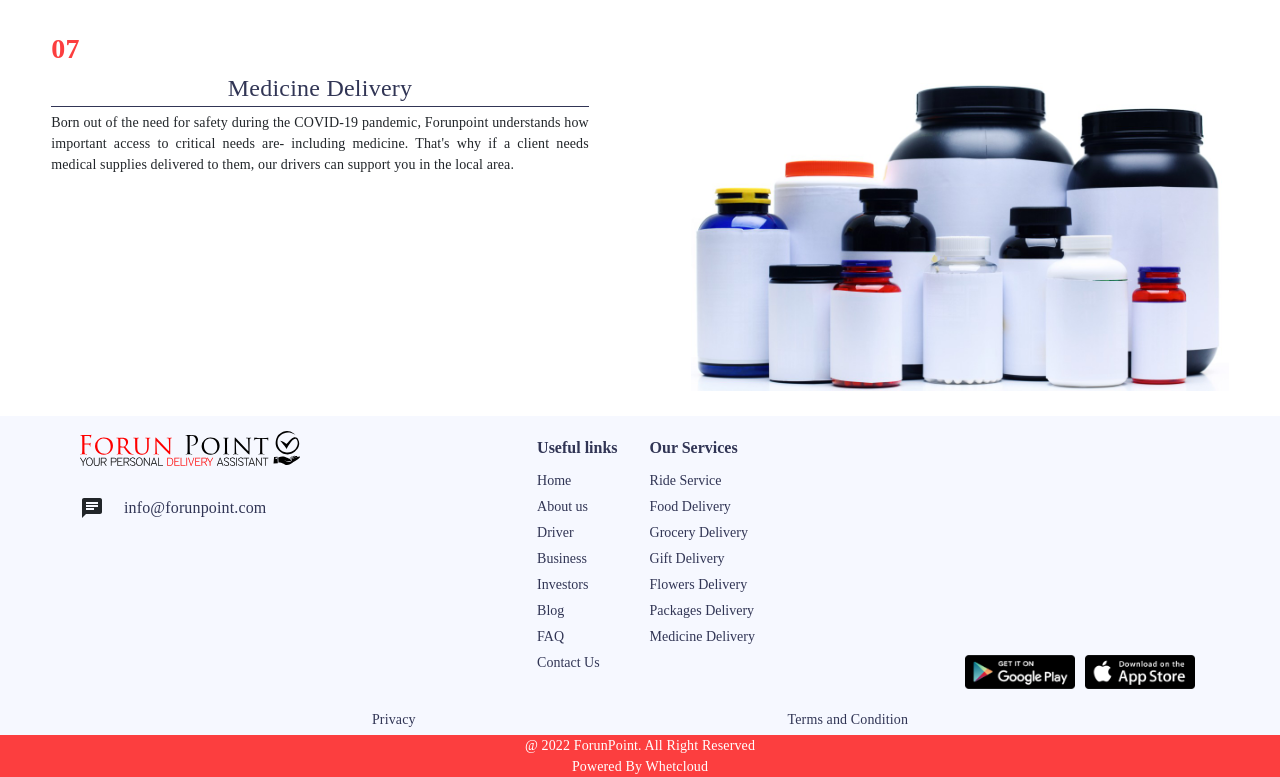
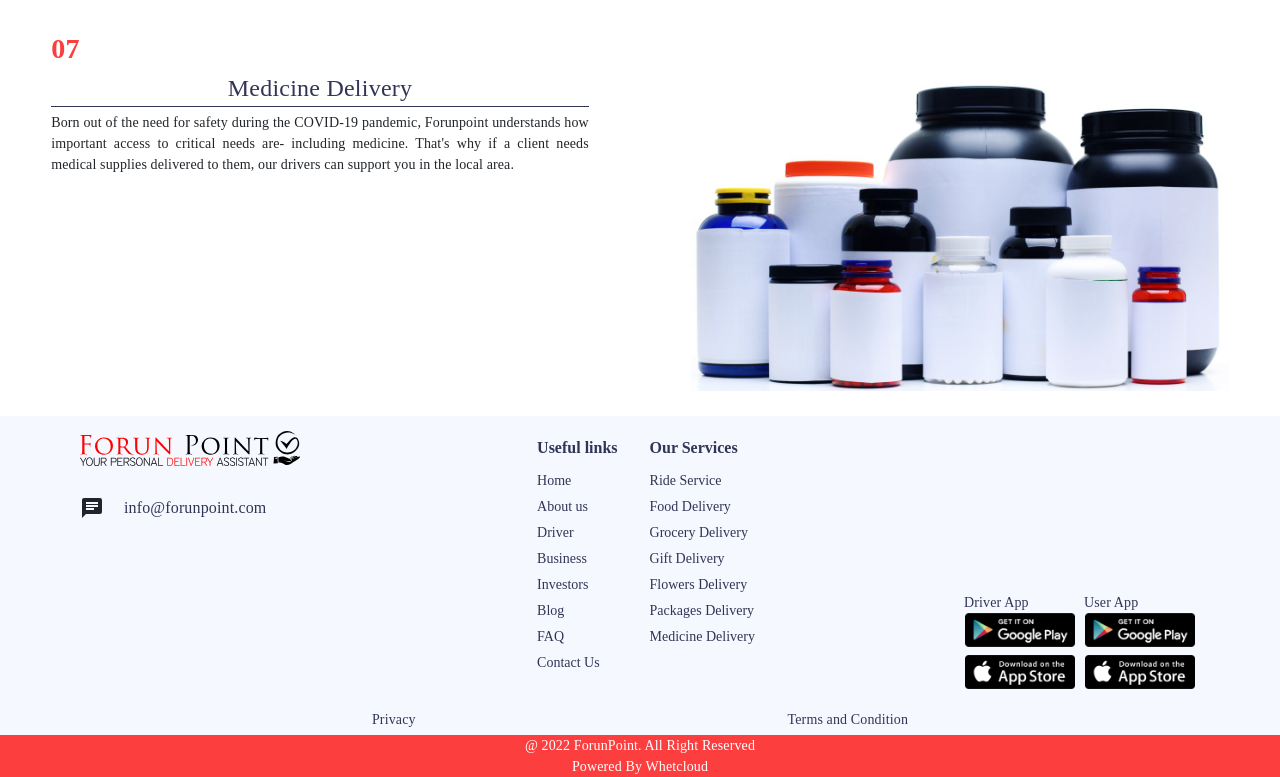
Before and after one commit to reazAshrafWhetcloud/ForunPointWebsite, a React (Create React App) app: page /service in a window 1280 px wide. Shown: the part 2559-3336 px from the top of the page. Built offline with nearby package versions, Linux system fonts and the light colour scheme.

Commit message:
links updates for user and driver apps

```diff
--- a/src/components/Footer.js
+++ b/src/components/Footer.js
@@ -2,7 +2,7 @@ import { Typography } from "@mui/material";
 import { Box } from "@mui/system";
 import ChatIcon from "@mui/icons-material/Chat";
 import { useNavigate } from "react-router-dom";
-import { HashLink as Link } from 'react-router-hash-link';
+import { HashLink as Link } from "react-router-hash-link";
 
 const Footer = () => {
   const navigate = useNavigate();
@@ -107,19 +107,71 @@ const Footer = () => {
           </ul>
         </Box>
         <Box className="footer-app">
-          <Box className="footer-download-box">
+          <Box>
+            <Typography className="text-color global-text global-font-family ms-1">
+              Driver App
+            </Typography>
+            <Box className="footer-download-box mb-2">
+              <a
+                className="li-c"
+                href="https://play.google.com/store/apps/details?id=com.whetcloud.forunpoint.driver"
+                target="_blank"
+                rel="noreferrer"
+              >
                 <img
                   width="110"
                   src="images/badge/play-store.png"
                   alt="play store icon"
                 />
+              </a>
             </Box>
             <Box className="footer-download-box">
+              <a
+                className="li-c"
+                href="https://apps.apple.com/us/app/forunpoint-driver/id1630196763"
+                target="_blank"
+                rel="noreferrer"
+              >
                 <img
                   width="110"
                   src="images/badge/app-store.png"
                   alt="app store icon"
                 />
+              </a>
+            </Box>
+          </Box>
+          <Box>
+            <Typography className="text-color global-text global-font-family ms-1">
+              User App
+            </Typography>
+            <Box className="footer-download-box mb-2">
+              <a
+                className="li-c"
+                href="https://play.google.com/store/apps/details?id=com.whetcloud.forunpoint.user"
+                target="_blank"
+                rel="noreferrer"
+              >
+                <img
+                  width="110"
+                  src="images/badge/play-store.png"
+                  alt="play store icon"
+                />
+              </a>
+            </Box>
+            <Box className="footer-download-box">
+              <a
+                className="li-c"
+                href="https://apps.apple.com/us/app/forunpoint/id1630196197"
+                target="_blank"
+                rel="noreferrer"
+              >
+                <img
+                  width="110"
+                  src="images/badge/app-store.png"
+                  alt="app store icon"
+                />
+              </a>
+            </Box>
           </Box>
         </Box>
       </Box>
--- a/src/components/driver/DriverPage.js
+++ b/src/components/driver/DriverPage.js
@@ -61,18 +61,30 @@ const DriverPage = () => {
           </Typography>
           <Box className="footer-app-sec">
             <Box className="footer-download-box">
+              <a
+                href="https://play.google.com/store/apps/details?id=com.whetcloud.forunpoint.driver"
+                target="_blank"
+                rel="noreferrer"
+              >
                 <img
                   width="110"
                   src="images/badge/play-store.png"
                   alt="play store icon"
                 />
+              </a>
             </Box>
             <Box className="footer-download-box">
+              <a
+                href="https://apps.apple.com/us/app/forunpoint-driver/id1630196763"
+                target="_blank"
+                rel="noreferrer"
+              >
                 <img
                   width="110"
                   src="images/badge/app-store.png"
                   alt="app store icon"
                 />
+              </a>
             </Box>
           </Box>
         </Box>
--- a/src/components/service/ServicePage.js
+++ b/src/components/service/ServicePage.js
@@ -127,8 +127,8 @@ const ServicePage = () => {
           <Typography className="global-font-family global-text about-text-set">
             Our experienced drivers will use their skill and care to deliver
             flowers to you- or to someone you want to show you care. Our
-            background and knowledge of Frisco will get your flowers to their
-            destination in no time!
+            background and knowledge of your community will get your flowers to
+            their destination in no time!
           </Typography>
         </Box>
         <Box className="about-two-box ">
--- a/src/components/term_and_condition/TermAndConditionPage.js
+++ b/src/components/term_and_condition/TermAndConditionPage.js
@@ -5,7 +5,7 @@ import BreadCrumb from "../muic/BreadCrumb";
 const TermAndConditionPage = () => {
   const breadCrumb = [
     {
-      text: "home",
+      text: "Home",
       url: "/",
     },
     {
```
Lines whose indentation alone changed are shown as unchanged.
